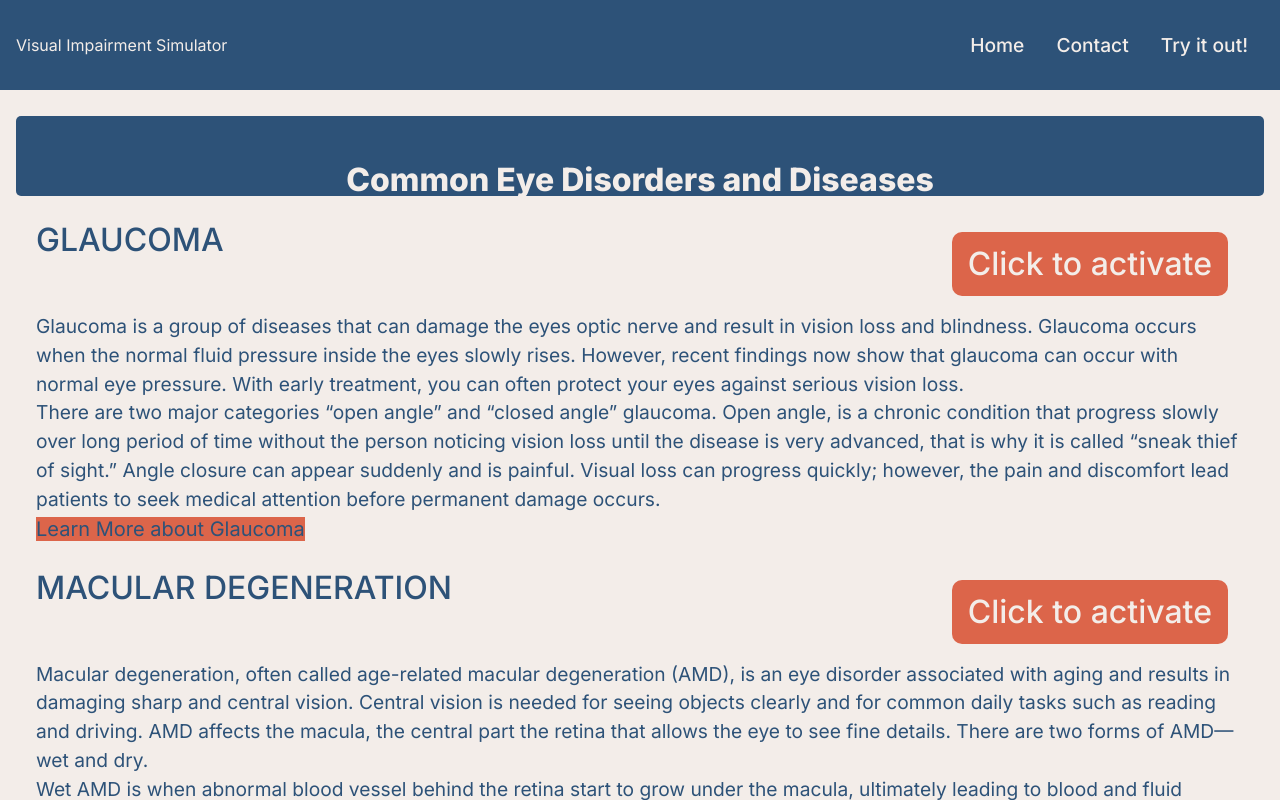
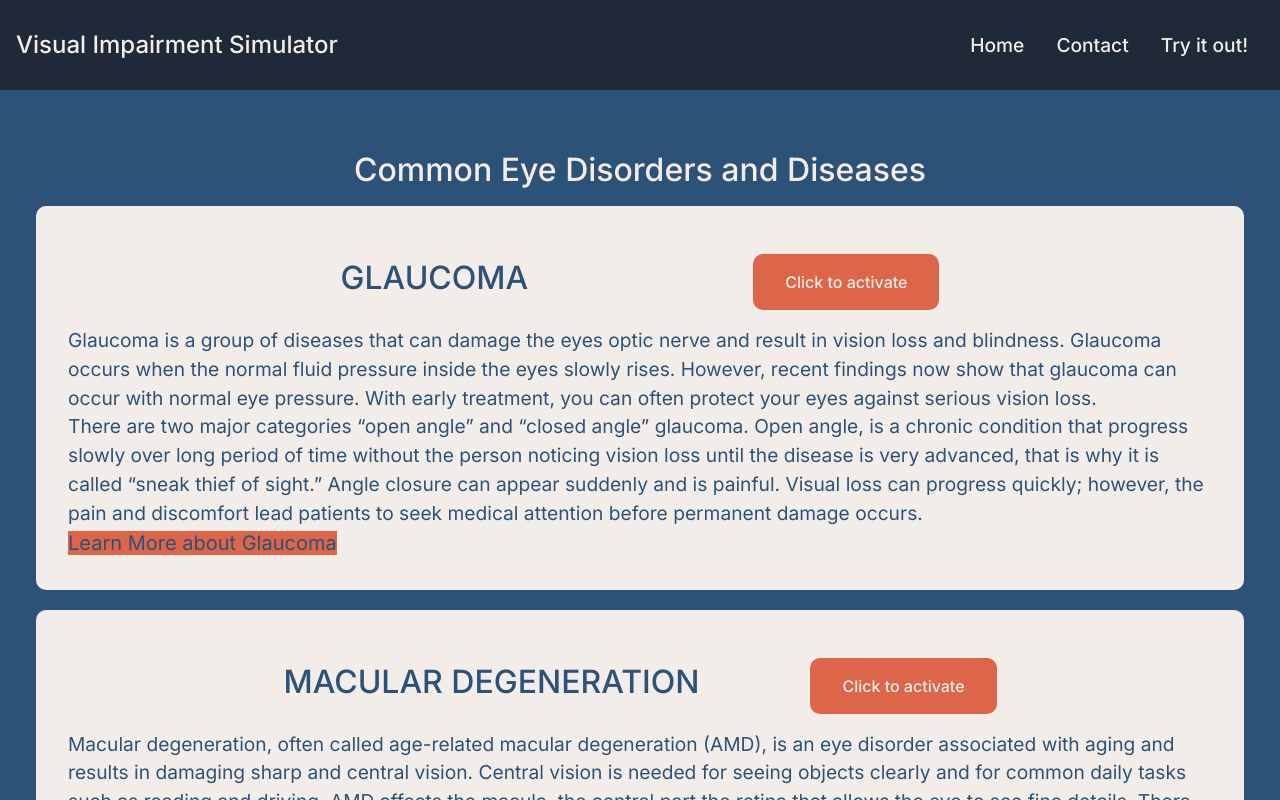
Before and after one commit to zackhanni/visual-impairments, a Next.js app: page / in a window 1280 px wide. Shown: the top 800 px of the page. Built offline with nearby package versions, Linux system fonts and the light colour scheme.

Commit message:
change colors and adjust spacing

```diff
--- a/src/app/components/Content.tsx
+++ b/src/app/components/Content.tsx
@@ -6,7 +6,7 @@ function Content() {
     return (
 
     <div className="content-container">
-         <div className="title">
+         <div className="page-title">
              <h2>Common Eye Disorders and Diseases</h2>
         </div>
         <>
--- a/src/app/components/ContentStyles.css
+++ b/src/app/components/ContentStyles.css
@@ -1,14 +1,14 @@
-.title {
+.page-title {
     height: 5rem;
     width: 100%;
-    background-color: var(--ocean);
-    margin-top: 100px;
+    /* background-color: var(--ocean); */
+    margin-top: 90px;
     padding: 40px;
     text-align: center;
     font-size: 2rem;
-    font-weight: 800;
+    font-weight: 500;
     color: var(--sand);
-    justify-content: center;
+    /* justify-content: center; */
     border-radius: 5px;
 
 
@@ -16,25 +16,33 @@
 
 .content-container {
     color: var(--ocean);
-    width: 100%;
+    /* width: 100%; */
+    background-color: var(--ocean);
+    padding: 1rem 1rem;
+    /* border-radius: 10px; */
+    /* box-shadow: 5px; */
+}
+
+.card {
+    padding: 2rem;
     background-color: var(--sand);
-    padding: 1rem 1rem;
-    border-radius: 10px;
-    box-shadow: 5px;
+
 }
 
 .card-title {
     font-size: 2rem;
     font-weight: 500;
-    text-align: center;
+    /* text-align: center; */
     text-transform: uppercase;
     display: flex;
-    justify-content:space-between;
+    justify-content: space-around;
     background-color: var(--sand);
     width: 100%;
+    padding: 1rem 10rem;
+
+
     /* something row: 1 col */
 }
-
 
 @media screen and (max-width: 640px) {
     .card-title {
@@ -46,6 +54,7 @@
 
 .card-body {
     font-size: 1rem;
+
 }
 
 .card-body a {
@@ -56,22 +65,29 @@
 
 .btn {
     background-color: var(--fish);
-    padding: 0.5rem 1rem;
+    font-size: 1rem;
+    padding: 1rem 2rem;
     border-radius: 10px;
     color: var(--sand);
-    border-bottom: 0;
+    /* border-bottom: 0; */
     text-align: center;
-    margin: 1rem;
+    /* margin: 1rem; */
     transition: .3s;
     cursor: pointer;
+
 }
 
 .card {
     margin: 20px;
+    border-radius: 10px;
 }
 
 .btn:hover {
-    background-color: var(--ocean);
+    background-color: var(--sand);
+    color: var(--fish);
+    outline-color: transparent;
+    outline-style:solid;
+    box-shadow: 0 0 0 4px var(--fish);
 }
 
 .btn:active {
@@ -80,4 +96,5 @@
     outline-color: transparent;
     outline-style:solid;
     box-shadow: 0 0 0 4px #5a01a7;
+    content: "Activated!" !important;
 }
--- a/src/app/components/FooterStyles.css
+++ b/src/app/components/FooterStyles.css
@@ -1,7 +1,7 @@
 .footer {
     width: 100%;
     padding: 6rem 0;
-    background-color: var(--ocean);
+    background-color: var(--night);
     color: var(--sand);
 }
 
--- a/src/app/components/NavbarStyles.css
+++ b/src/app/components/NavbarStyles.css
@@ -7,9 +7,14 @@
     width: 100%;
     height: 90px;
     z-index: 10;
-    background-color: var(--ocean);
+    background-color: var(--night);
     color: var(--sand);
     transition: 0.5s;
+}
+
+.nav-header h1 {
+    font-size: 1.5rem;
+    font-weight: 500;
 }
 
 .nav-menu {
--- a/src/app/globals.css
+++ b/src/app/globals.css
@@ -6,4 +6,16 @@
   --ocean: #2D5278;
   --sand: #f3ede9;
   --fish: #DC654A;
+  --night: #1f2937;
 }
+
+* {
+  box-sizing: border-box;
+  margin: 0;
+  padding: 0;
+}
+
+
+body {
+  background-color: var(--ocean);
+}
```
